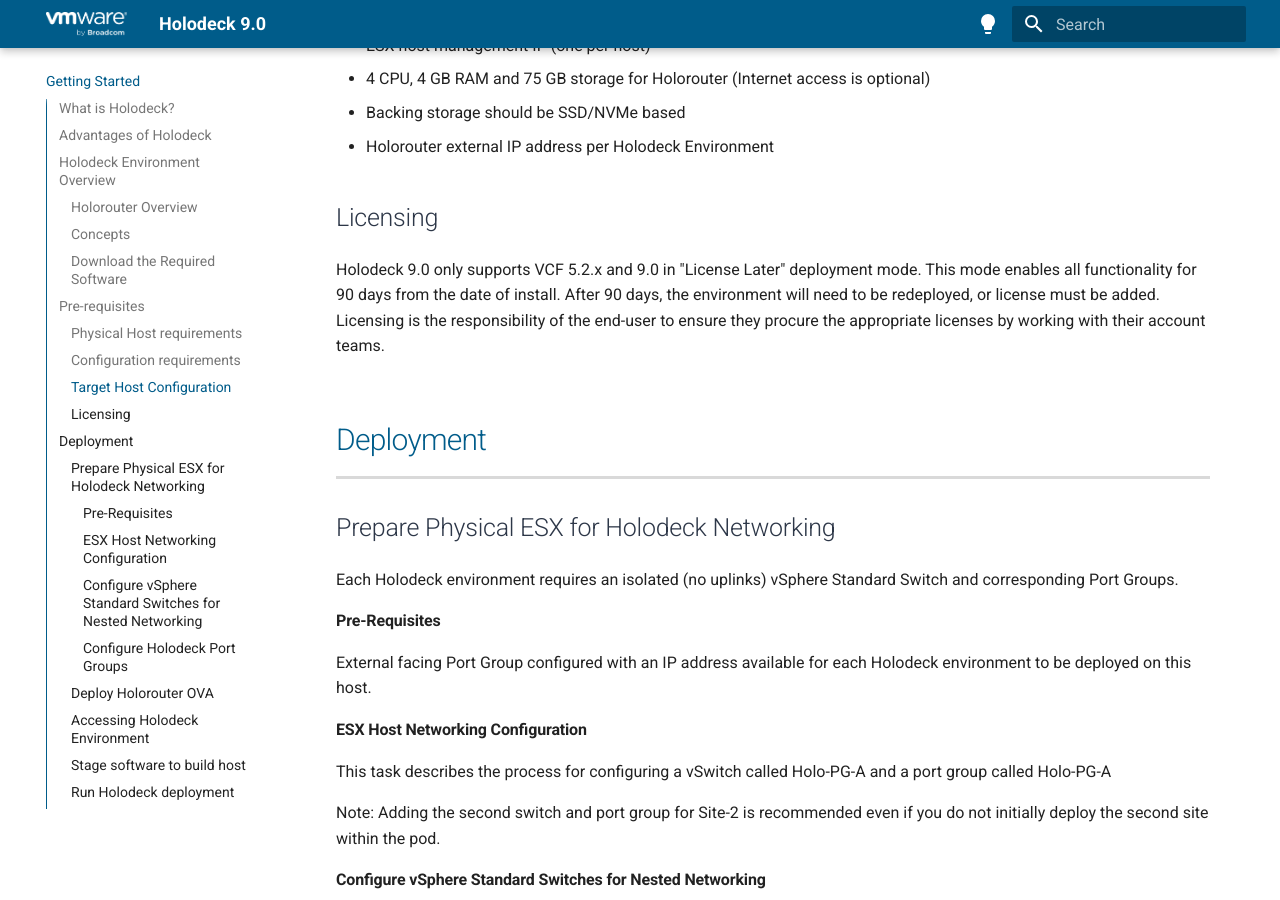
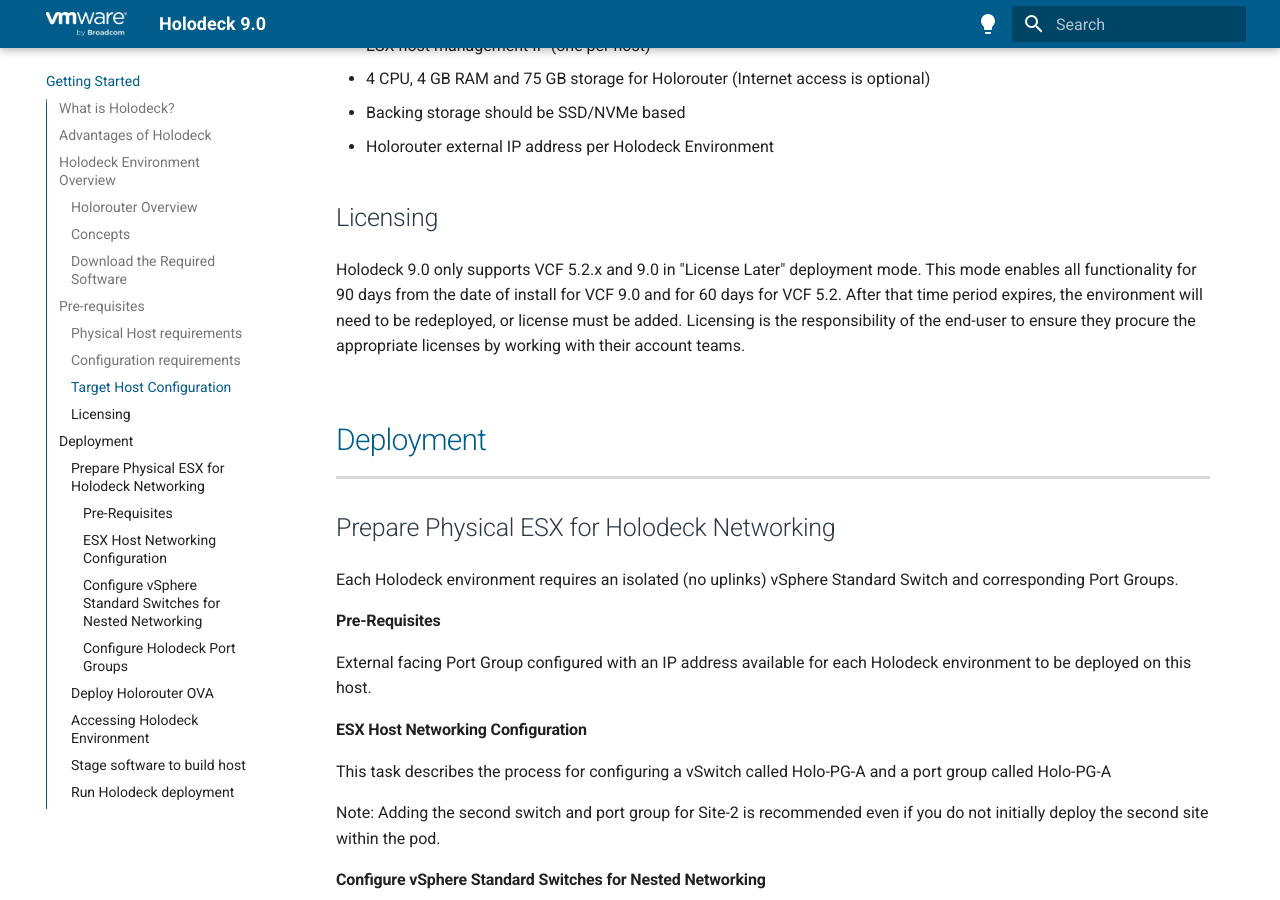
Before and after one commit to vmware/Holodeck, an MkDocs documentation site: the page built from docs/index.md, in a window 1280 px wide and 900 px high, scrolled down 7181 px. Built offline with MkDocs 1.6.1 and Material for MkDocs 9.7.7, drawn with Linux system fonts in a browser that asks for light colours.

Commit message:
update licensing section

```diff
--- a/docs/index.md
+++ b/docs/index.md
@@ -189,8 +189,8 @@
 
 ### Licensing
 
-Holodeck 9.0 only supports VCF 5.2.x and 9.0 in "License Later" deployment mode. This mode enables
-all functionality for 90 days from the date of install. After 90 days, the environment will need to be redeployed, or license
+Holodeck 9.0 only supports VCF 5.2.x and 9.0 in "License Later" deployment mode. This mode enables all functionality for 90 days from the date of
+install for VCF 9.0 and for 60 days for VCF 5.2. After that time period expires, the environment will need to be redeployed, or license
 must be added. Licensing is the responsibility of the end-user to ensure they procure the appropriate licenses by working with
 their account teams.
 
```
